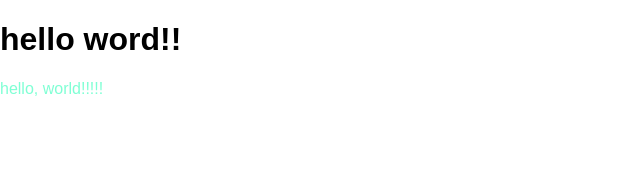
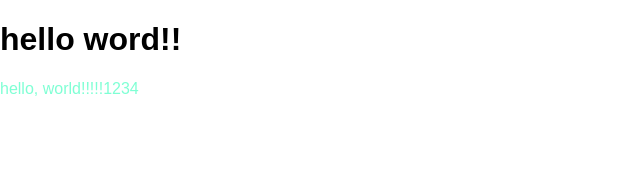
Before and after one commit to zhangqiang1003/react-learn, a React (Create React App) app: page / in a window 1280 px wide. Shown: the top 170 px of the page, without its empty margins (0-640 px from the left). Built offline with nearby package versions, Linux system fonts and the light colour scheme.

Commit message:
学习2：父组件向子组件传值

```diff
--- a/src/App.js
+++ b/src/App.js
@@ -7,26 +7,10 @@ class App extends React.Component {
     return (
       <div>
         <h1>hello word!!</h1>
-        <HelloWorld />
+        <HelloWorld comm="1234"/>
       </div>
     )
   }
 }
 
-// class Board extends React.Component {
-//   renderSquare(i) {
-//     return <Square value={i} />
-//   }
-// }
-
-// class Square extends React.Component {
-//   render() {
-//     return (
-//       <button className="square">
-//         {this.props.value}
-//       </button>
-//     )
-//   }
-// }
-
 export default App;
--- a/src/HelloWorld/HelloWorld.js
+++ b/src/HelloWorld/HelloWorld.js
@@ -4,8 +4,14 @@ import './HelloWorld.css'
 class HelloWorld extends Component {
   render() {
     return (
-      <div className="Hellow-World">hello, world!!!!!</div>
+      <div className="Hellow-World">hello, world!!!!!{this.props.comm}</div>
     )
+  }
+  componentDidMount() {
+    this.sss()
+  }
+  sss() {
+    console.log(this.props.comm, 14)
   }
 }
 
```
